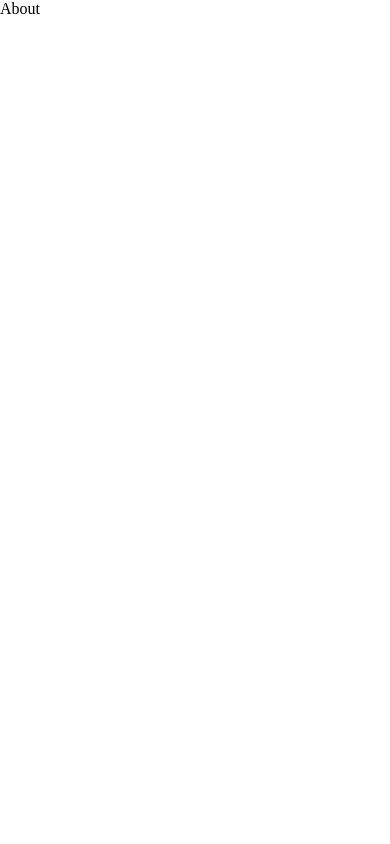
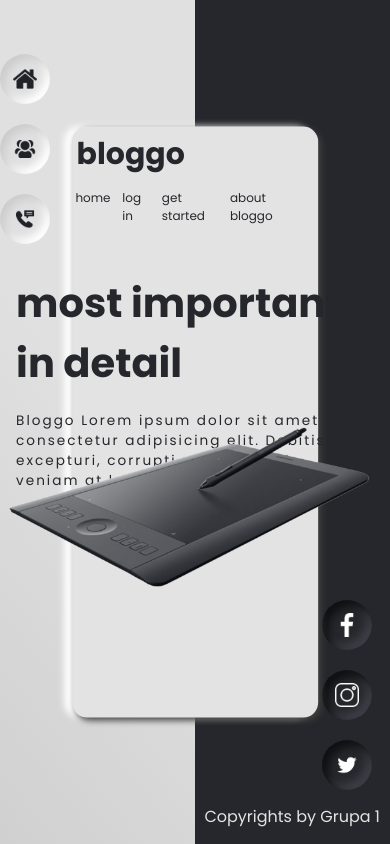
Before and after one commit to Aksiuszka/BlogSystem, a React (Create React App) app: page /about in a window 390 px wide. Built offline with nearby package versions, Linux system fonts and the light colour scheme.

Commit message:
about, make new components responsive

```diff
--- /dev/null
+++ b/src/modules/Content/ContentAbout.tsx
@@ -0,0 +1,33 @@
+import React from 'react';
+import { HeaderMainTextAbout, MainContainerAbout } from 'views/About/styled';
+import { MainContainer, MainTextContainer, HeaderText, HeaderField, MenuContainer, LinkHolder, ParagraphHolder, ImgContainer, LinkContainer } from 'views/Home/styled';
+import Tablet from './assets/tablet.png'
+
+function ContentAbout() {
+  return (
+    <div>
+
+        <MenuContainer>
+			<HeaderField>
+				<HeaderText>bloggo</HeaderText>
+				<LinkContainer>
+					<LinkHolder>home</LinkHolder>
+					<LinkHolder>log in</LinkHolder>
+					<LinkHolder>get started</LinkHolder>
+					<LinkHolder>about bloggo</LinkHolder>
+				</LinkContainer>
+			</HeaderField>
+			<MainContainerAbout>
+				<MainTextContainer>
+                    <HeaderMainTextAbout>most important in detail </HeaderMainTextAbout>
+                <ParagraphHolder>Bloggo Lorem ipsum dolor sit amet consectetur adipisicing elit. Debitis sit excepturi, corrupti minus aut ab, veniam at laboriosam ..</ParagraphHolder>
+               </MainTextContainer>
+
+				<ImgContainer alt="tabletImg" src={Tablet}></ImgContainer>
+			</MainContainerAbout>
+		</MenuContainer>
+    </div>
+  )
+}
+
+export default ContentAbout
--- a/src/views/About/About.tsx
+++ b/src/views/About/About.tsx
@@ -1,8 +1,24 @@
-import React from 'react'
+import React from 'react';
+import Navbar from 'components/Navbar/Navbar';
+import Footer from 'components/Footer/Footer';
+import Circle from 'components/Circle/Circle';
+import Menu from 'components/Menu/Menu';
+import ContentAbout from 'modules/Content/ContentAbout';
+import './style.css';
+
 
 function About() {
   return (
-    <div>About</div>
+    <div className="about">
+<div className="lightSide">
+  <Navbar/>
+  </div>
+  <Menu><ContentAbout/></Menu>
+<div className="darkSide">
+  <Footer/>
+  </div>
+
+      </div>
   )
 }
 
--- /dev/null
+++ b/src/views/About/style.css
@@ -0,0 +1,12 @@
+@import url('https://fonts.googleapis.com/css2?family=Poppins:wght@400;600;700&display=swap');
+* {
+	box-sizing: border-box;
+	padding: 0;
+	margin: 0;
+}
+.about {
+	width: 100%;
+	height: 100vh;
+	display: flex;
+	font-family: 'Poppins', sans-serif;
+}
--- /dev/null
+++ b/src/views/About/styled.ts
@@ -0,0 +1,32 @@
+import styled from 'styled-components';
+import { size } from 'constants/breakpoints';
+import {
+	LIGHT_PURPLE,
+	MEDIUM_DARK,
+	WHITE_COLOR,
+	PRIMARY_GREY,
+} from 'constants/colors';
+
+export const HeaderMainTextAbout = styled.h2`
+color: #26272c;
+font-size: 45px;
+margin-top:70px;
+@media (max-width: ${size.lg}) {
+    font-size: 40px;
+    flex-direction: row;
+    width: 100%;
+}
+`;
+export const MainContainerAbout = styled.div`
+width:97%;
+height:100%;
+display: flex;
+justify-content: center;
+align-items:center;
+margin-top:7%;
+@media (max-width: ${size.lg}) {
+ flex-direction: column;
+ justify-content: flex-start;
+}
+`
+;
```
Also changed, not shown: src/modules/Content/assets/tablet.png (added).
